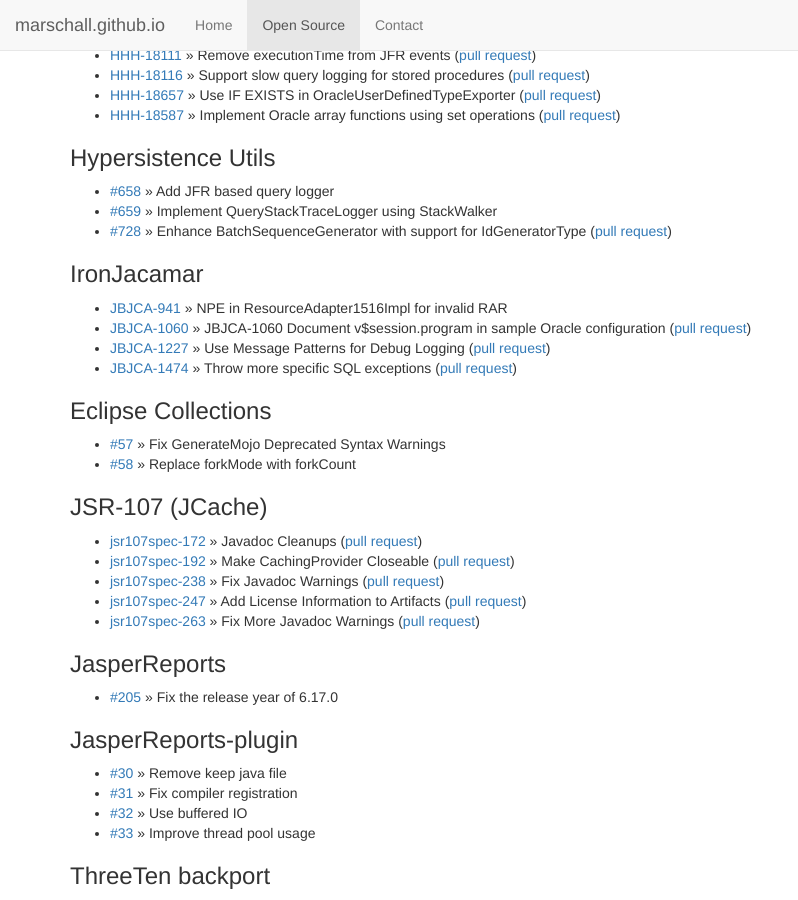
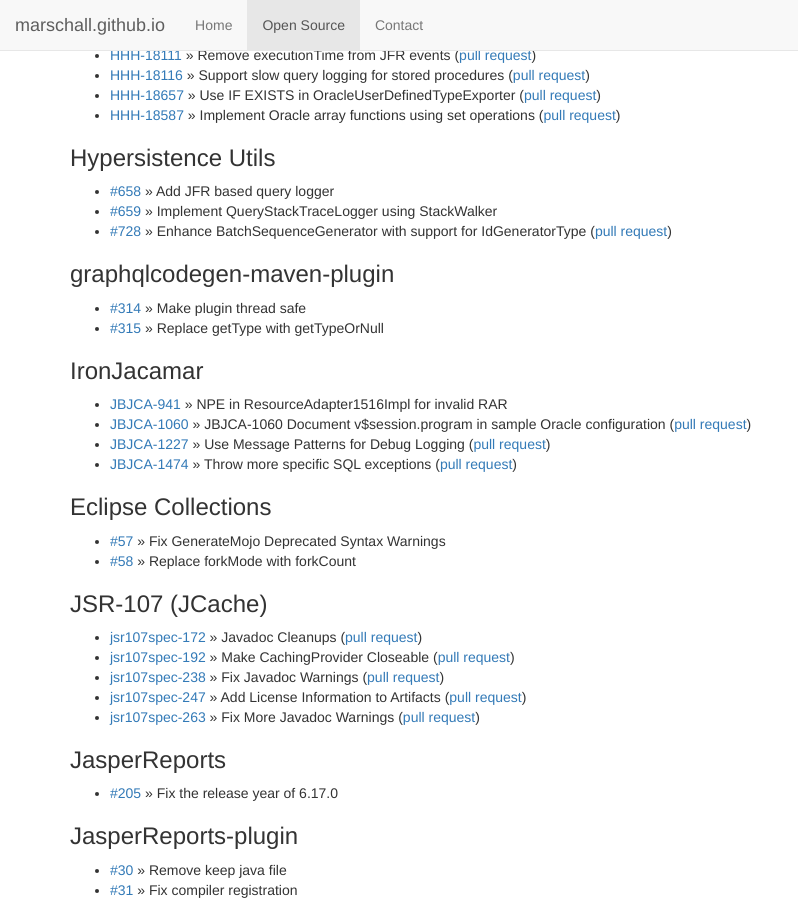
Before and after one commit to marschall/marschall.github.com, a Jekyll site: the page built from open-source.html, in a window 1280 px wide and 900 px high, scrolled down 5461 px. Shown: the whole window, without its empty margins (0-798 px from the left). Built offline with Jekyll 4.4.1, drawn with Linux system fonts in a browser that asks for light colours.

Commit message:
add graphqlcodegen-maven-plugin

```diff
--- a/open-source.html
+++ b/open-source.html
@@ -334,6 +334,12 @@
   <li><a href="https://github.com/vladmihalcea/hypersistence-utils/pull/659">#659</a> &raquo; Implement QueryStackTraceLogger using StackWalker</li>
   <li><a href="https://github.com/vladmihalcea/hypersistence-utils/issues/728">#728</a> &raquo; Enhance BatchSequenceGenerator with support for IdGeneratorType (<a href="https://github.com/vladmihalcea/hypersistence-utils/pull/729">pull request</a>)</li>
 </ul>
+<h3>graphqlcodegen-maven-plugin</h3>
+<ul>
+  <li><a href="https://github.com/deweyjose/graphqlcodegen/pull/314">#314</a> &raquo; Make plugin thread safe</li>
+  <li><a href="https://github.com/deweyjose/graphqlcodegen/pull/315">#315</a> &raquo; Replace getType with getTypeOrNull</li>
+</ul>
+
 <h3>IronJacamar</h3>
 <ul>
   <li><a href="https://issues.redhat.com/browse/JBJCA-941">JBJCA-941</a> &raquo; NPE in ResourceAdapter1516Impl for invalid RAR</li>
```
